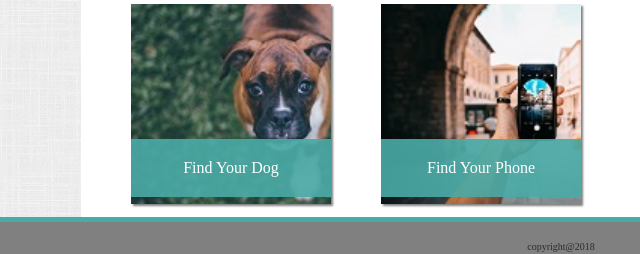
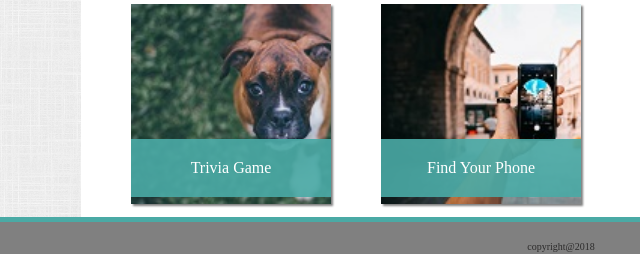
Before and after one commit to Robidobi33/Basic_Portfolio, a plain HTML site: page portfolio.html in a window 1280 px wide. Shown: the part 533-787 px from the top of the page, 79-719 px from the left. Drawn offline with Linux system fonts and the light colour scheme.

Commit message:
Update: added trivia game

```diff
--- a/portfolio.html
+++ b/portfolio.html
@@ -33,7 +33,7 @@
             <div class="bodyBox2">
                <a href="https://robidobi33.github.io/Word-Guess-Game/"><box class="overLordBox box1" ><p>Guess the Word</p></box></a>
                 <a href="https://robidobi33.github.io/unit-4-game/"><box class="overLordBox box2"><p>Simpson RPG</p></box></a>
-                <box class="overLordBox box3"><p>Find Your Dog</p></box>
+                <a href = "https://robidobi33.github.io/TriviaGame/"><box class="overLordBox box3"><p>Trivia Game</p></box></a>
                 <box class="overLordBox box4"><p>Find Your Phone</p></box>
                 <box class="overLordBox box5"><p>Find Grandma</p></box>
             </div>
```
